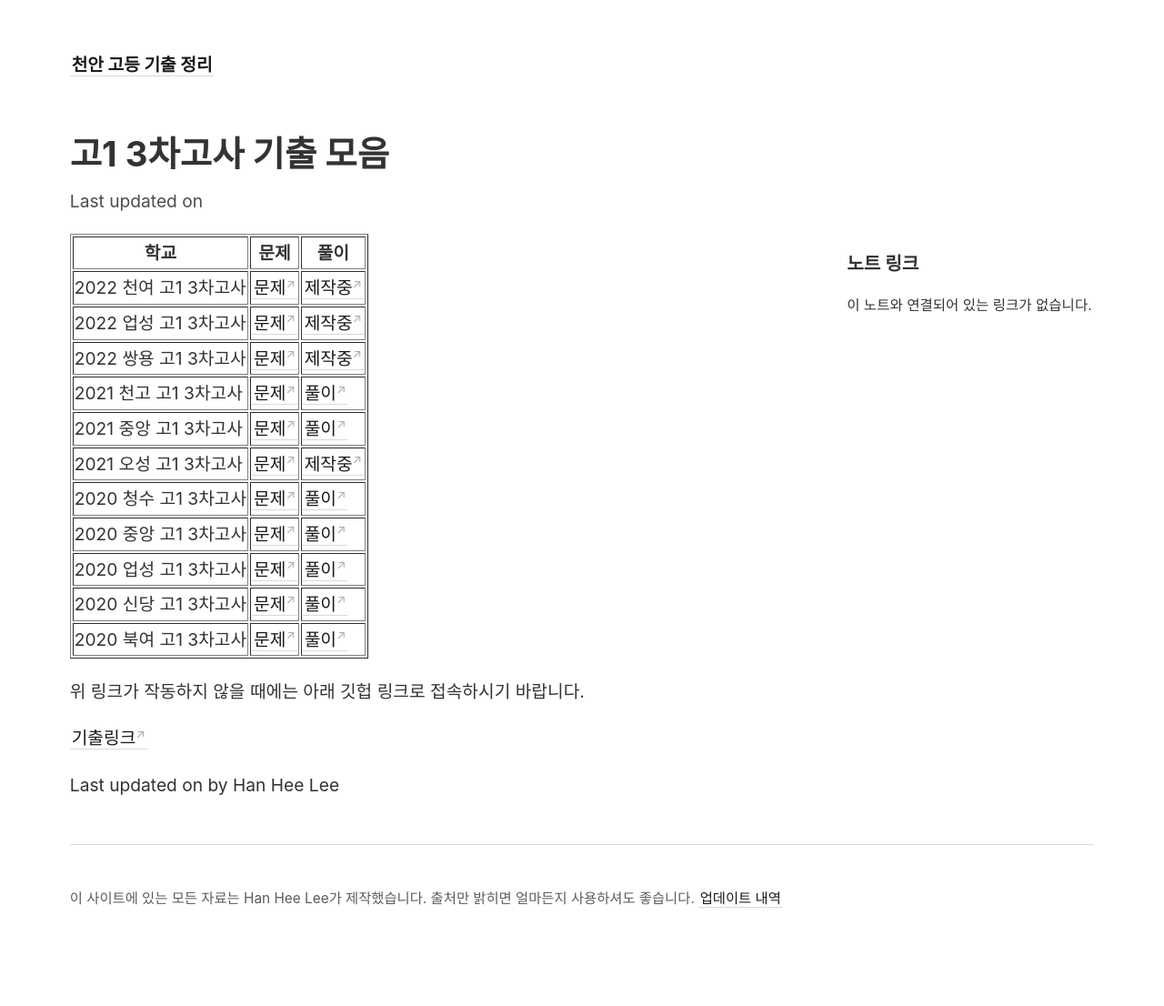
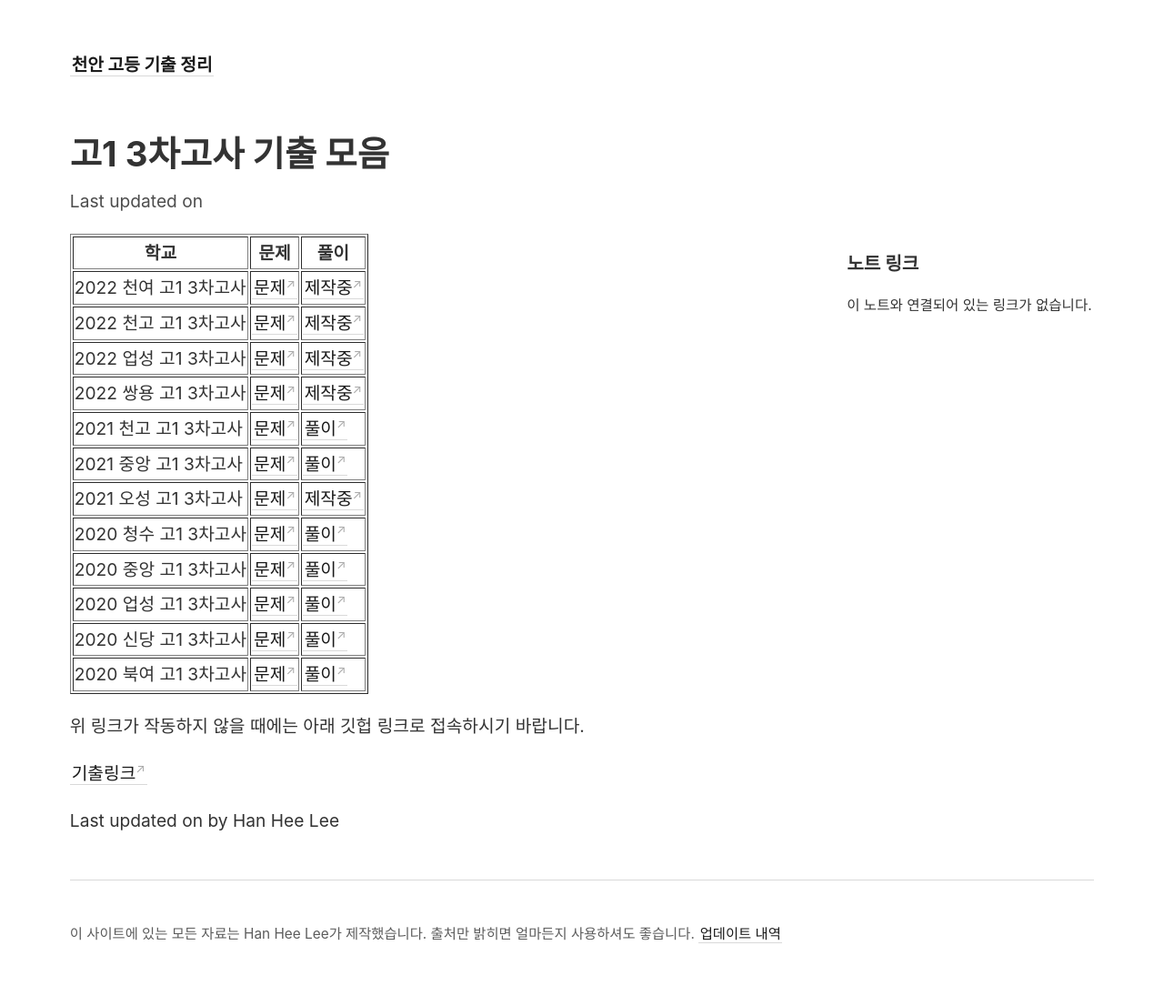
Before and after one commit to gwandae/test, a Jekyll site: the page built from _notes/고1 3차고사 대비 기출모음.md, in a window 1280 px wide. Shown: the whole page at 91% size. Built offline with Jekyll 4.4.1, drawn with Linux system fonts in a browser that asks for light colours; before the commit the page ends 1068 px from its top, so only the background shows below that.

Commit message:
Update 고1 3차고사 대비 기출모음.md

```diff
--- a/_notes/고1 3차고사 대비 기출모음.md
+++ b/_notes/고1 3차고사 대비 기출모음.md
@@ -8,6 +8,11 @@ permalink: /1-3
 	<td>2022 천여 고1 3차고사</td>
     <td><a href="/pdf/test1st/2022/2022 천여 고1 3차고사.pdf">문제</a></td>
     <td><a href="/pdf/test1st/2022풀이/%5B풀이%5D 2022 천여 고1 3차고사.pdf">제작중</a></td>
+  </tr>
+   <tr>
+	<td>2022 천고 고1 3차고사</td>
+    <td><a href="/pdf/test1st/2022/2022 천고 고1 3차고사.pdf">문제</a></td>
+    <td><a href="/pdf/test1st/2022풀이/%5B풀이%5D 2022 천고 고1 3차고사.pdf">제작중</a></td>
   </tr>
   <tr>
 	<td>2022 업성 고1 3차고사</td>
```
